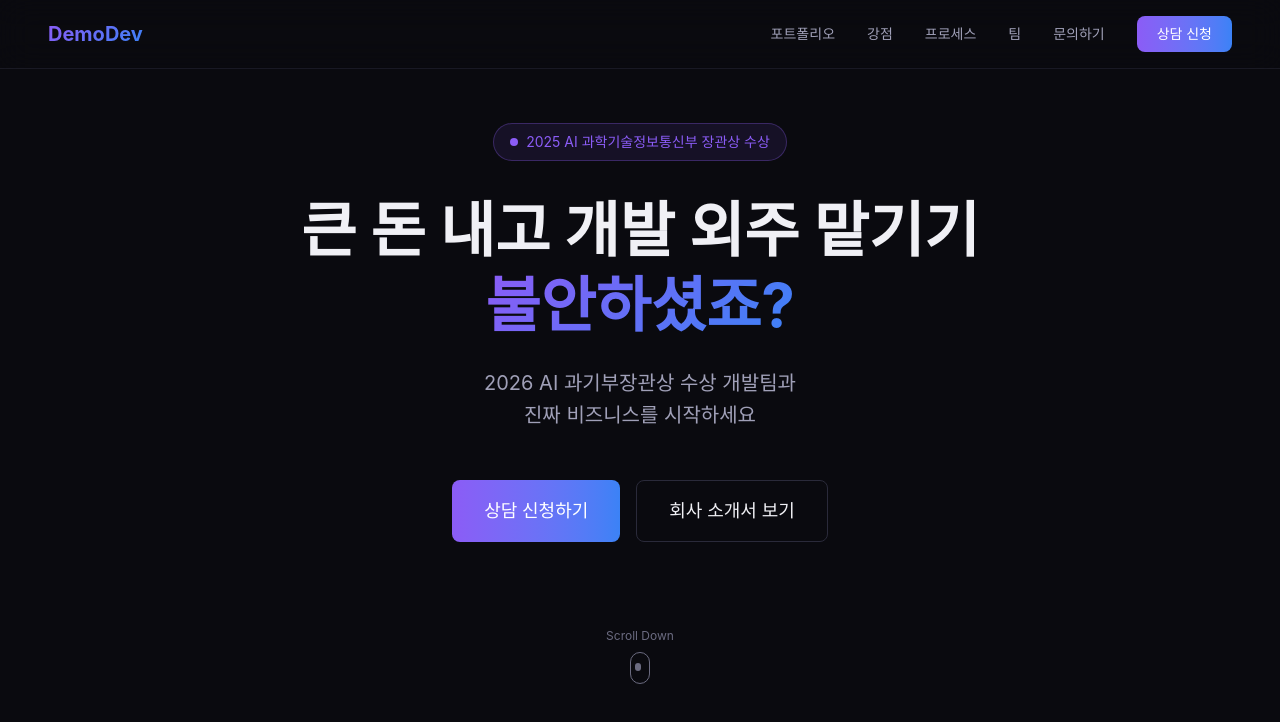
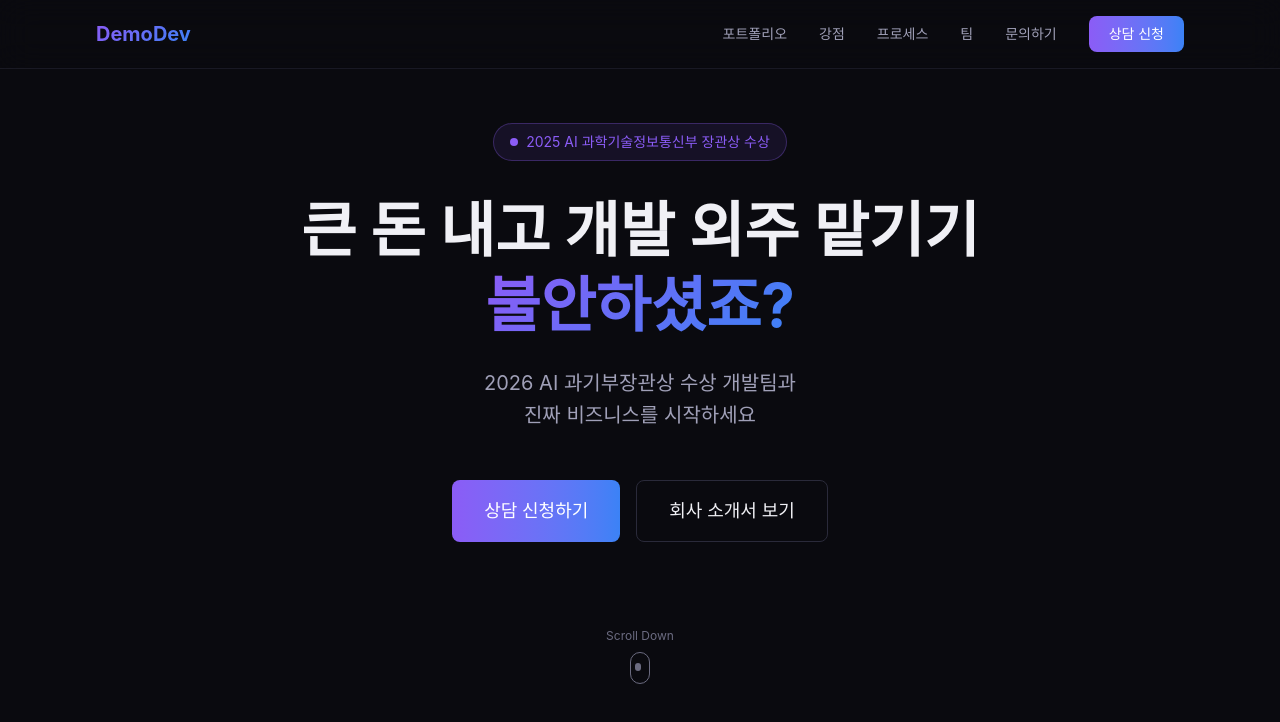
Before and after one commit to thehamcoop/thehamcoop-web, a Next.js app: page / in a window 1280 px wide. Shown: the top 722 px of the page. Built offline with nearby package versions, Linux system fonts and the light colour scheme.

Commit message:
feat: 헤더 반응형 수정

```diff
--- a/src/components/sections/Header.tsx
+++ b/src/components/sections/Header.tsx
@@ -9,7 +9,7 @@ export default function Header() {
 
   return (
     <header className="fixed top-0 z-50 w-full border-b border-border-default/50 bg-bg-primary/80 backdrop-blur-lg">
-      <div className="mx-auto flex max-w-7xl items-center justify-between px-6 py-4 md:px-12">
+      <div className="mx-auto flex items-center justify-between px-6 py-4 md:px-12 lg:px-16 xl:px-24 2xl:px-32">
         <a href="#" className="text-xl font-bold">
           <span className="gradient-text">{SITE.name}</span>
         </a>
--- a/src/components/sections/Portfolio.tsx
+++ b/src/components/sections/Portfolio.tsx
@@ -32,11 +32,13 @@ export default function Portfolio() {
                   sizes="(max-width: 640px) 100vw, (max-width: 1024px) 50vw, 33vw"
                 />
                 {/* Fallback gradient when image is missing */}
-                <div className="absolute inset-0 bg-gradient-to-br from-accent-purple/20 to-accent-blue/20" />
+                <div className="absolute inset-0 bg-linear-to-br from-accent-purple/20 to-accent-blue/20" />
               </div>
               {/* Content */}
               <div className="p-5">
-                <span className="text-xs text-accent-purple">{item.category}</span>
+                <span className="text-xs text-accent-purple">
+                  {item.category}
+                </span>
                 <h3 className="mt-1 text-lg font-semibold">{item.title}</h3>
                 <p className="mt-1 text-sm text-text-secondary">
                   {item.description}
```
